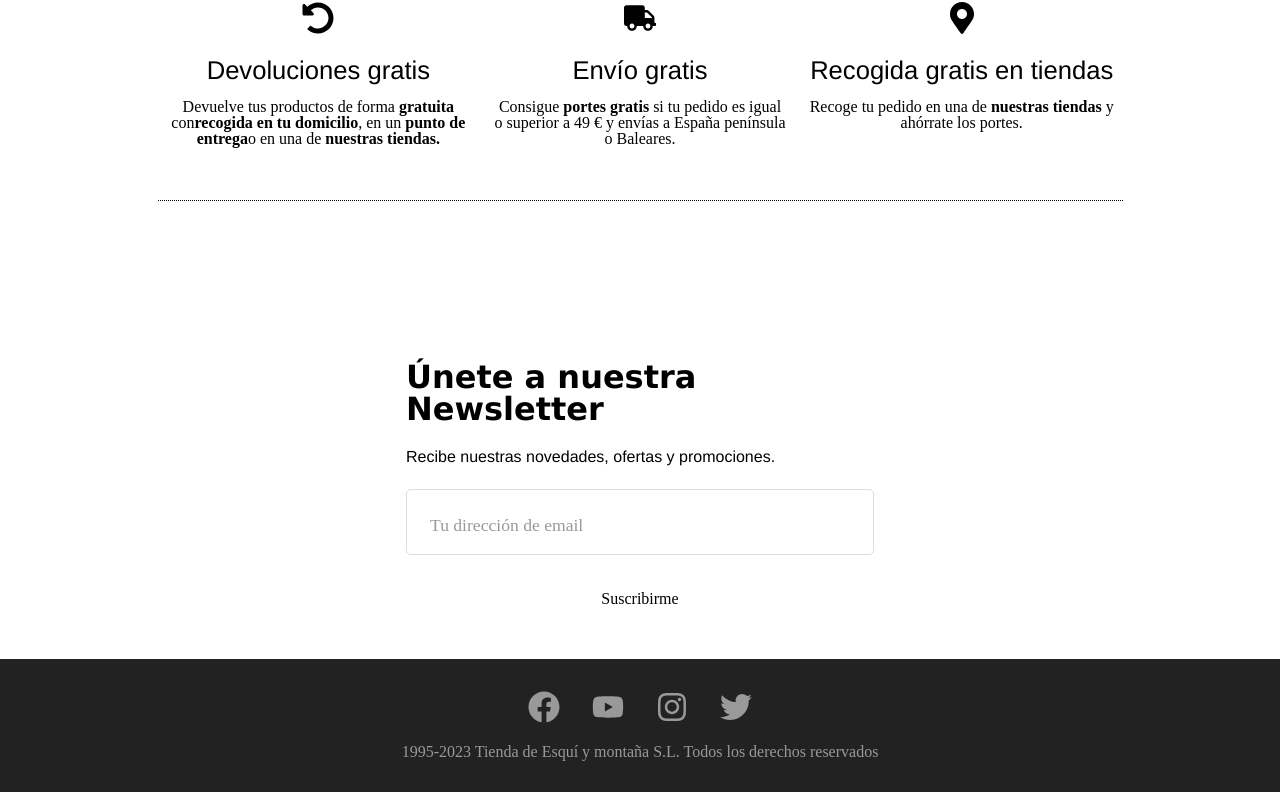
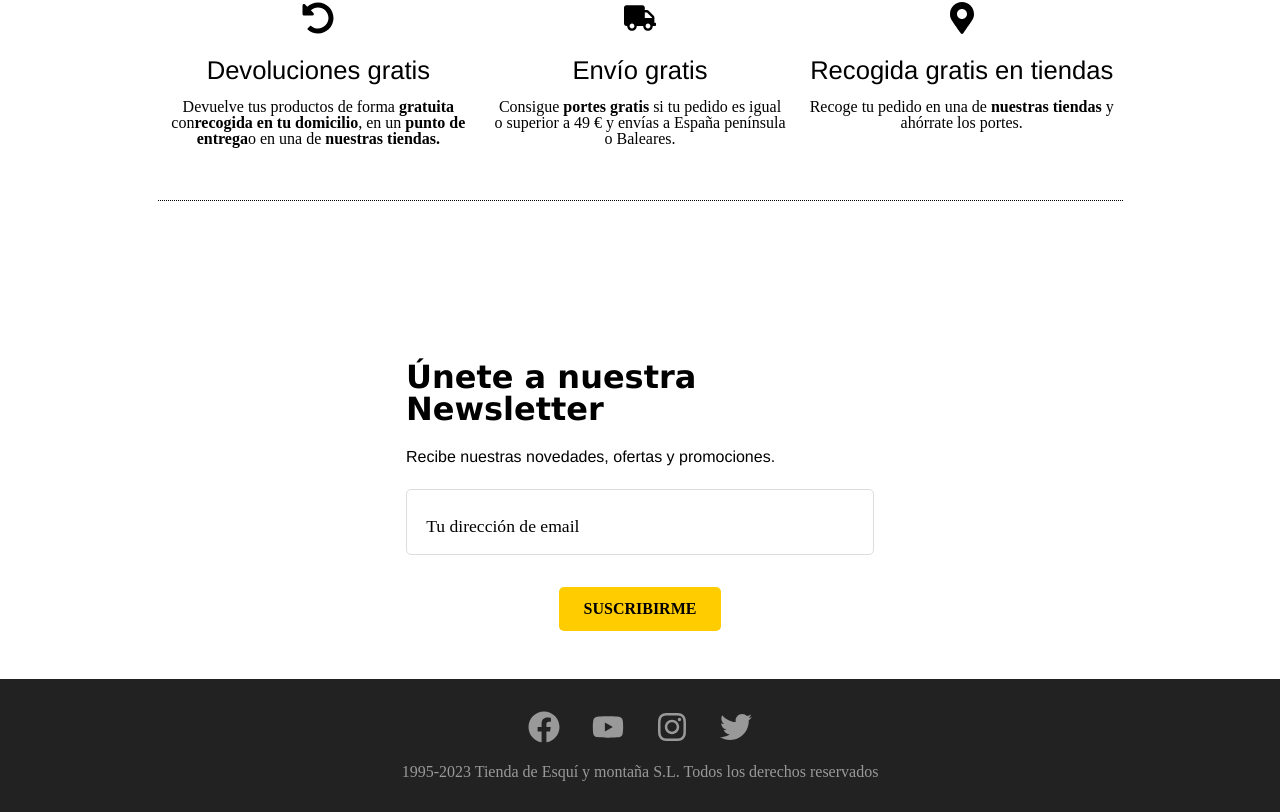
Before and after one commit to javicerezo/tienda-online-v2, a Next.js app: page / in a window 1280 px wide. Shown: the part 1719-2531 px from the top of the page. Built offline with nearby package versions, Linux system fonts and the light colour scheme.

Commit message:
Agregar funcionalidad de susbcribir a newsletter (NO BACKEND)

```diff
--- a/src/components/layout/Ecommerce/Newsletter/Newsletter.scss
+++ b/src/components/layout/Ecommerce/Newsletter/Newsletter.scss
@@ -43,38 +43,75 @@
         padding: 1.5rem 1.2rem 1rem;
         font-size: 1.1em;
     }
-    &-label {
-        @include m.position (absolute, 1.5rem, null, null, 1.5rem);
-        color: var(--color-gris);
-        font-size: 1.1em;
-        pointer-events: none;
-        transition: all 0.5s ease;
-        &--mod{
-            top: .5rem;
-            left: .5rem;
-            right: null;
-            font-size: 0.75em;
-        }
-    }
-    &-form-radio {
-        padding: 1rem;
-        display: none;
-        &--mod {
-            display: flex;
-            @include m.flex (row, nowrap, center, center);
-        }
-    }
-    &-radio {
-        padding: 0 1rem;
-        @include m.flex (row, nowrap, center, center);
-        label {
-            padding-left: .3125rem;
-        }
-    }
     &-boton {
         margin: 2rem 1rem;
     }
     &-spinner {
         @include m.flex(row, nowrap, center, center);
+        visibility: hidden;
+        height: 0;
+        opacity: 0;
+        transition: all 0.7s ease;
+        &--show{
+            visibility: visible;
+            height: auto;
+            opacity: 1;
+        }
     }
 }
+
+// SPINNER
+.sk-chase {
+    width: 40px;
+    height: 40px;
+    position: relative;
+    animation: sk-chase 2.5s infinite linear both;
+}
+
+.sk-chase-dot {
+    width: 100%;
+    height: 100%;
+    position: absolute;
+    left: 0;
+    top: 0;
+    animation: sk-chase-dot 2.0s infinite ease-in-out both;
+}
+
+.sk-chase-dot:before {
+    content: '';
+    display: block;
+    width: 25%;
+    height: 25%;
+    background-color: var(--color-fondo);
+    border-radius: 100%;
+    animation: sk-chase-dot-before 2.0s infinite ease-in-out both;
+}
+
+.sk-chase-dot:nth-child(1) { animation-delay: -1.1s; }
+.sk-chase-dot:nth-child(2) { animation-delay: -1.0s; }
+.sk-chase-dot:nth-child(3) { animation-delay: -0.9s; }
+.sk-chase-dot:nth-child(4) { animation-delay: -0.8s; }
+.sk-chase-dot:nth-child(5) { animation-delay: -0.7s; }
+.sk-chase-dot:nth-child(6) { animation-delay: -0.6s; }
+.sk-chase-dot:nth-child(1):before { animation-delay: -1.1s; }
+.sk-chase-dot:nth-child(2):before { animation-delay: -1.0s; }
+.sk-chase-dot:nth-child(3):before { animation-delay: -0.9s; }
+.sk-chase-dot:nth-child(4):before { animation-delay: -0.8s; }
+.sk-chase-dot:nth-child(5):before { animation-delay: -0.7s; }
+.sk-chase-dot:nth-child(6):before { animation-delay: -0.6s; }
+
+@keyframes sk-chase {
+    100% { transform: rotate(360deg); }
+}
+
+@keyframes sk-chase-dot {
+    80%, 100% { transform: rotate(360deg); }
+}
+
+@keyframes sk-chase-dot-before {
+    50% {
+      transform: scale(0.4);
+    } 100%, 0% {
+      transform: scale(1.0);
+    }
+}
--- a/src/components/layout/Ecommerce/Newsletter/Newsletter.tsx
+++ b/src/components/layout/Ecommerce/Newsletter/Newsletter.tsx
@@ -1,7 +1,34 @@
-import { Button } from '@/components/ui/Button/Button';
+import { useState } from 'react';
 import './Newsletter.scss';
+import { Paragraph } from '@/components/ui/Paragraph/Paragraph';
 
 export const Newsletter = () => {
+    const [ email, setEmail ] = useState<string>();
+    const [ statusEmail, setStatusEmail ] = useState<"idle" | "sending" | "success" | "error">("idle");
+
+    const handleSubmit = (e: React.FormEvent<HTMLFormElement>) => {
+        e.preventDefault();
+        setStatusEmail("sending");
+
+        const form = e.currentTarget;
+        const formData = new FormData(e.currentTarget);
+
+        // Validamos ligéramente y mostramos mensaje con 3 segundos de retraso
+        setTimeout( () => {
+            if(formData.get('email') == '') {
+                setStatusEmail('error');
+            } else {
+                setStatusEmail('success');
+                setEmail(formData.get('email')?.toString());
+            }
+            setTimeout( () => {
+                setStatusEmail('idle');
+                form.reset();
+            }, 3000);
+        }, 4000);
+        console.log(email)
+    }
+
     return (
         <section className="Newsletter o-container-100">
             <div className="Newsletter-contenedor">
@@ -11,26 +38,18 @@ export const Newsletter = () => {
                 <h4 className="Newsletter-h4">
                     Recibe nuestras novedades, ofertas y promociones.
                 </h4>
-                <form className="Newsletter-form js-newsletter-form" action="" method="" >
-                    <input className="Newsletter-input js-newsletter-input" type="email" name="emailNewsletter" />
-                    <label className="Newsletter-label">Tu dirección de email</label>
-                    <div className="Newsletter-form-radio">
-                        <div className="Newsletter-radio">
-                            <input type="radio" name="sexoHombre" />
-                            <label>Hombre</label>
-                        </div>
-                        <div className="Newsletter-radio">
-                            <input type="radio" name="sexoMujer" />
-                            <label>Mujer</label>
-                        </div>
-                    </div>
-                    <button className="Newsletter-boton c-button c-button--amarillo
-                    u-cursor--not-allowed u-opacity--50 js-newsletter-enviar"
-                    type="submit">Suscribirme</button>
-                    {/* <Button title='Suscribirme' enlace=''/> */}
+                <form className="Newsletter-form" onSubmit={handleSubmit}>
+                    <input
+                        className="Newsletter-input"
+                        type="email"
+                        name="email"
+                        placeholder='Tu dirección de email'
+                        required
+                    />
+                    <button className="Newsletter-boton Button Button--amarillo" type='submit'>Suscribirme</button>
                 </form>
-                <div className="js-newsletter-contenedor"></div>
-                <div className="Newsletter-spinner u-display--none js-newsletter-spinner">
+
+                <div className={`Newsletter-spinner ${statusEmail === "sending" ? "Newsletter-spinner--show" : ""}`}>
                     <div className="sk-chase">
                         <div className="sk-chase-dot"></div>
                         <div className="sk-chase-dot"></div>
@@ -40,6 +59,12 @@ export const Newsletter = () => {
                         <div className="sk-chase-dot"></div>
                     </div>
                 </div>
+                {statusEmail === "success" && (
+                    <Paragraph text='suscrito correctamente. gracias' styleGreen={true} />
+                )}
+                {statusEmail === "error" && (
+                    <Paragraph text='revisa el email escrito e inténtalo de nuevo por favor' styleGreen={false} />
+                )}
             </div>
         </section>
     );
```
